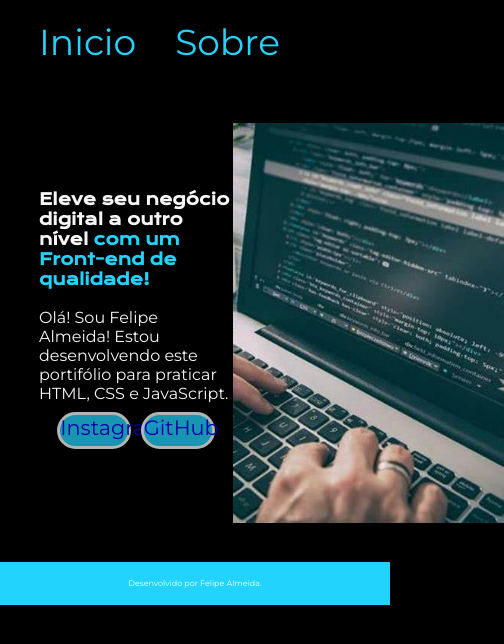
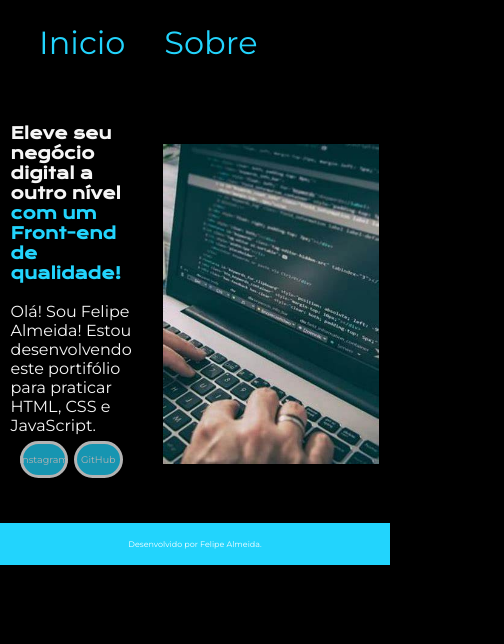
Before and after one commit to feliperj91/Portifolio, a plain HTML site: page index.html in a window 390 px wide. Shown: the whole page, 504 px wide, since content can reach past the window. Drawn offline with nearby package versions, Linux system fonts and the light colour scheme.

Commit message:
Add files via upload
Realizadas alterações no CSS para ajuste na responsividade.

```diff
--- a/styles/style.css
+++ b/styles/style.css
@@ -24,7 +24,7 @@ body{
 }
 
 .link__cabecalho{
-	font-size: 36px;
+	font-size: 2rem;
     font-family: 'Montserrat', sans-serif;
 	margin-left: 10%;
 	color: #22d4fd;
@@ -65,7 +65,10 @@ body{
     margin: 10%;
     display: flex;
     align-items: center;
-    justify-content: space-between;
+	justify-content: center;
+	gap: 10%;
+
+
 }
 .apresentacao__conteudo{
     width: 600px;
@@ -97,7 +100,9 @@ body{
 	justify-content: center;
 	}
 
-@media (max-width:500px) or (max-height:500px) {
+
+
+@media (max-width:1024px)  {
 
 
 	.apresentacao__conteudo__titulo {
@@ -112,8 +117,8 @@ body{
 	}
 
 	.apresentacao__conteudo__imagem {
-		width: 25rem;
-		height: 25rem;
+		width: 20rem;
+		height: 20rem;
 		transition-duration: 2s;
 		transform: none;
 
@@ -137,7 +142,7 @@ body{
 
 }
 
-@media (max-height:400px) {
+@media (max-height:1024px) {
 
 	a.apresentacao__conteudo__botao__instagram {
 		display: flex;
@@ -166,6 +171,14 @@ body{
 	}
 
 
+	.link__cabecalho{
+
+	font-size: 2rem;
+
+
+	}
+
+
 }
 
 
@@ -183,6 +196,7 @@ body{
 	border-color: #ffffff;
 	border-width: 3px;
 	opacity: 0.7;
+	color: #ffffff;
 
 }
 
@@ -205,6 +219,7 @@ body{
 	border-color: #ffffff;
 	border-width: 3px;
 	opacity: 0.7;
+	color: #ffffff;
 }
 
 .apresentacao__conteudo___botao__github:hover{
```
